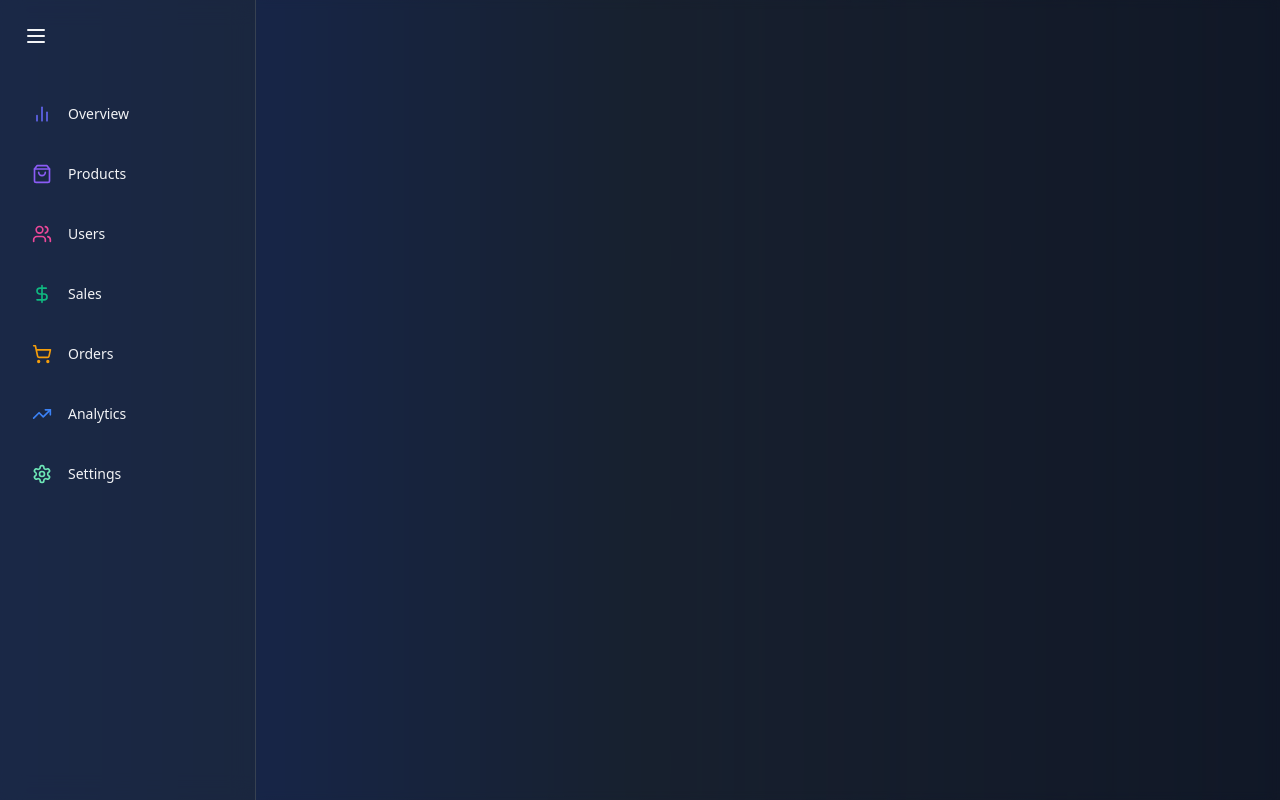
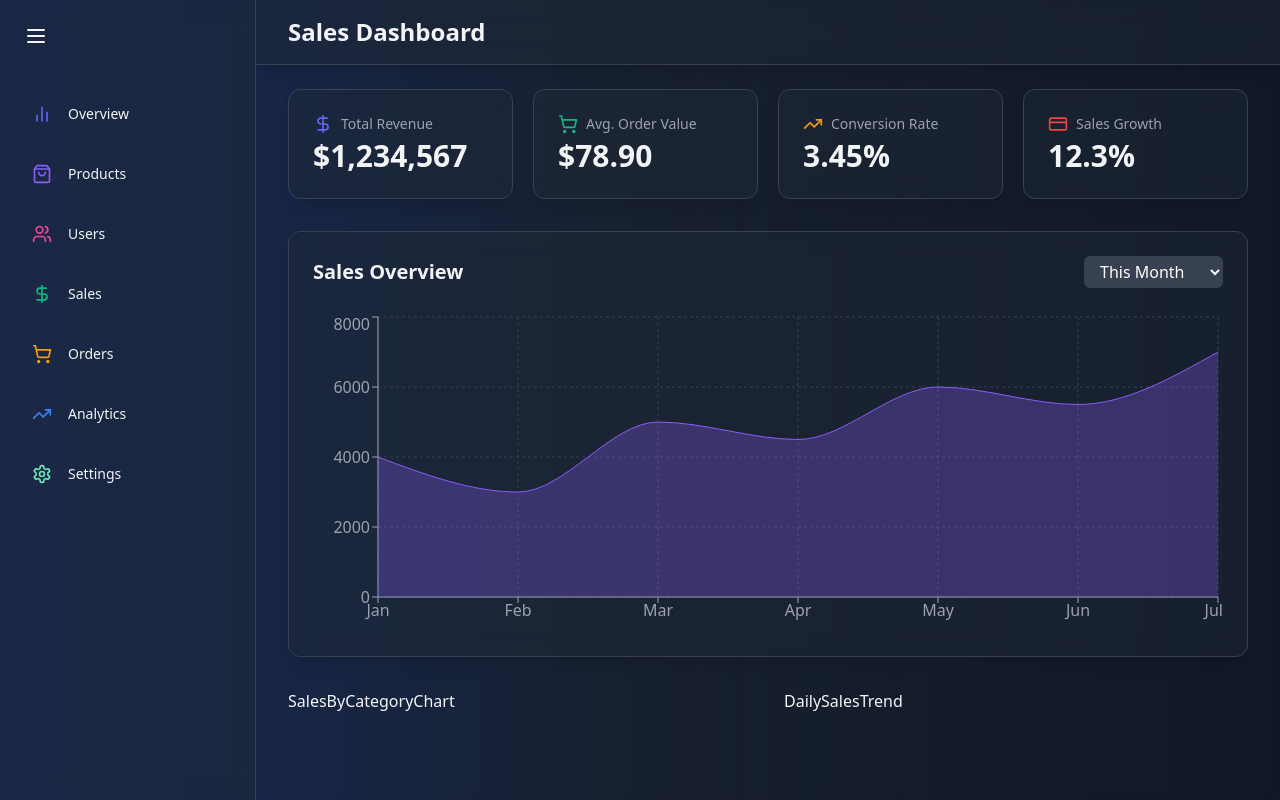
Before and after one commit to Mr-Perfectuz/react-admin, a React (Vite) app: page /sales in a window 1280 px wide. Built offline with nearby package versions, Linux system fonts and the light colour scheme.

Commit message:
Feat: develop SalesByCategoryChart, DailySalesTrend, SalesOverViewChart and SalesPages

```diff
--- a/src/App.jsx
+++ b/src/App.jsx
@@ -3,6 +3,7 @@
 import ProductPage from "./pages/ProductPage";
 import { Sidebar } from "./components/common/Sidebar";
 import UsersPage from "./pages/UsersPage";
+import SalesPage from "./pages/SalesPage";
 function App() {
   return (
     <div className="flex h-screen bg-gray-900 text-gray-100 overflow-hidden">
@@ -16,6 +17,7 @@
         <Route path="/" element={<OverviewPage />} />
         <Route path="/products" element={<ProductPage />} />
         <Route path="/users" element={<UsersPage />} />
+        <Route path="/sales" element={<SalesPage />} />
       </Routes>
     </div>
   );
--- /dev/null
+++ b/src/components/sales/DailySalesTrend.jsx
@@ -0,0 +1,5 @@
+import React from "react";
+
+export const DailySalesTrend = () => {
+  return <div>DailySalesTrend</div>;
+};
--- /dev/null
+++ b/src/components/sales/SalesByCategoryChart.jsx
@@ -0,0 +1,7 @@
+import React from "react";
+
+function SalesByCategoryChart() {
+  return <div>SalesByCategoryChart</div>;
+}
+
+export default SalesByCategoryChart;
--- /dev/null
+++ b/src/components/sales/SalesOverviewChart.jsx
@@ -0,0 +1,76 @@
+import { motion } from "framer-motion";
+import {
+  AreaChart,
+  Area,
+  XAxis,
+  YAxis,
+  CartesianGrid,
+  Tooltip,
+  ResponsiveContainer,
+} from "recharts";
+import { useState } from "react";
+
+const monthlySalesData = [
+  { month: "Jan", sales: 4000 },
+  { month: "Feb", sales: 3000 },
+  { month: "Mar", sales: 5000 },
+  { month: "Apr", sales: 4500 },
+  { month: "May", sales: 6000 },
+  { month: "Jun", sales: 5500 },
+  { month: "Jul", sales: 7000 },
+];
+
+const SalesOverviewChart = () => {
+  const [selectedTimeRange, setSelectedTimeRange] = useState("This Month");
+
+  return (
+    <motion.div
+      className="bg-gray-800 bg-opacity-50 backdrop-blur-md shadow-lg rounded-xl p-6 border border-gray-700 mb-8"
+      initial={{ opacity: 0, y: 20 }}
+      animate={{ opacity: 1, y: 0 }}
+      transition={{ delay: 0.2 }}
+    >
+      <div className="flex items-center justify-between mb-6">
+        <h2 className="text-xl font-semibold text-gray-100">Sales Overview</h2>
+
+        <select
+          className="bg-gray-700 text-white rounded-md px-3 py-1 focus:outline-none focus:ring-2
+          focus:ring-blue-500
+          "
+          value={selectedTimeRange}
+          onChange={(e) => setSelectedTimeRange(e.target.value)}
+        >
+          <option>This Week</option>
+          <option>This Month</option>
+          <option>This Quarter</option>
+          <option>This Year</option>
+        </select>
+      </div>
+
+      <div className="w-full h-80">
+        <ResponsiveContainer>
+          <AreaChart data={monthlySalesData}>
+            <CartesianGrid strokeDasharray="3 3" stroke="#374151" />
+            <XAxis dataKey="month" stroke="#9CA3AF" />
+            <YAxis stroke="#9CA3AF" />
+            <Tooltip
+              contentStyle={{
+                backgroundColor: "rgba(31, 41, 55, 0.8)",
+                borderColor: "#4B5563",
+              }}
+              itemStyle={{ color: "#E5E7EB" }}
+            />
+            <Area
+              type="monotone"
+              dataKey="sales"
+              stroke="#8B5CF6"
+              fill="#8B5CF6"
+              fillOpacity={0.3}
+            />
+          </AreaChart>
+        </ResponsiveContainer>
+      </div>
+    </motion.div>
+  );
+};
+export default SalesOverviewChart;
--- /dev/null
+++ b/src/pages/SalesPage.jsx
@@ -0,0 +1,66 @@
+import { motion } from "framer-motion";
+
+import Header from "../components/common/Header";
+import StatCard from "../components/common/StatCard";
+import { CreditCard, DollarSign, ShoppingCart, TrendingUp } from "lucide-react";
+import SalesByCategoryChart from "../components/sales/SalesByCategoryChart";
+import { DailySalesTrend } from "../components/sales/DailySalesTrend";
+import SalesOverviewChart from "../components/sales/SalesOverviewChart";
+
+const salesStats = {
+  totalRevenue: "$1,234,567",
+  averageOrderValue: "$78.90",
+  conversionRate: "3.45%",
+  salesGrowth: "12.3%",
+};
+
+const SalesPage = () => {
+  return (
+    <div className="flex-1 overflow-auto relative z-10">
+      <Header title="Sales Dashboard" />
+
+      <main className="max-w-7xl mx-auto py-6 px-4 lg:px-8">
+        {/* SALES STATS */}
+        <motion.div
+          className="grid grid-cols-1 gap-5 sm:grid-cols-2 lg:grid-cols-4 mb-8"
+          initial={{ opacity: 0, y: 20 }}
+          animate={{ opacity: 1, y: 0 }}
+          transition={{ duration: 1 }}
+        >
+          <StatCard
+            name="Total Revenue"
+            icon={DollarSign}
+            value={salesStats.totalRevenue}
+            color="#6366F1"
+          />
+          <StatCard
+            name="Avg. Order Value"
+            icon={ShoppingCart}
+            value={salesStats.averageOrderValue}
+            color="#10B981"
+          />
+          <StatCard
+            name="Conversion Rate"
+            icon={TrendingUp}
+            value={salesStats.conversionRate}
+            color="#F59E0B"
+          />
+          <StatCard
+            name="Sales Growth"
+            icon={CreditCard}
+            value={salesStats.salesGrowth}
+            color="#EF4444"
+          />
+        </motion.div>
+
+        <SalesOverviewChart />
+
+        <div className="grid grid-cols-1 lg:grid-cols-2 gap-8 mb-8">
+          <SalesByCategoryChart />
+          <DailySalesTrend />
+        </div>
+      </main>
+    </div>
+  );
+};
+export default SalesPage;
```
